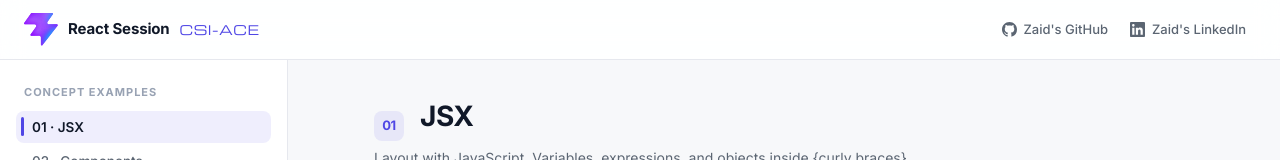
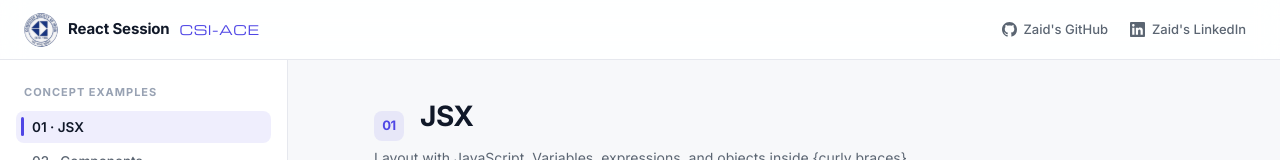
Before and after one commit to icancodefyi/react-session, a React (Vite) app: page / in a window 1280 px wide. Shown: the top 160 px of the page. Built offline with nearby package versions, Linux system fonts and the light colour scheme; a web font is replaced by a local one.

Commit message:
brand: use official CSI ACE round logo in heading and favicon

```diff
--- a/index.html
+++ b/index.html
@@ -2,7 +2,7 @@
 <html lang="en">
   <head>
     <meta charset="UTF-8" />
-    <link rel="icon" type="image/svg+xml" href="/favicon.svg" />
+    <link rel="icon" type="image/svg+xml" href="/csi-logo.svg" />
     <meta name="viewport" content="width=device-width, initial-scale=1.0" />
 
     <meta
--- a/src/App.jsx
+++ b/src/App.jsx
@@ -389,7 +389,7 @@
     <>
       <header className="topbar">
         <div className="brand">
-          <img className="brand-logo" src="/favicon.svg" alt="CSI ACE logo" />
+          <img className="brand-logo" src="/csi-logo.svg" alt="CSI ACE logo" />
           <span className="brand-title">React Session</span>
           <span className="brand-tag">CSI-ACE</span>
         </div>
```
Also changed, not shown: public/csi-logo.svg (added).
